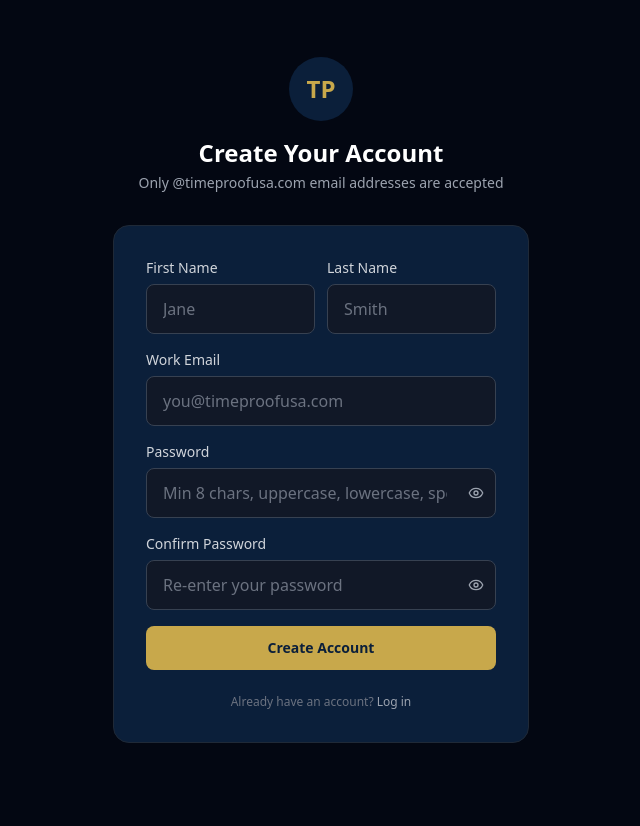
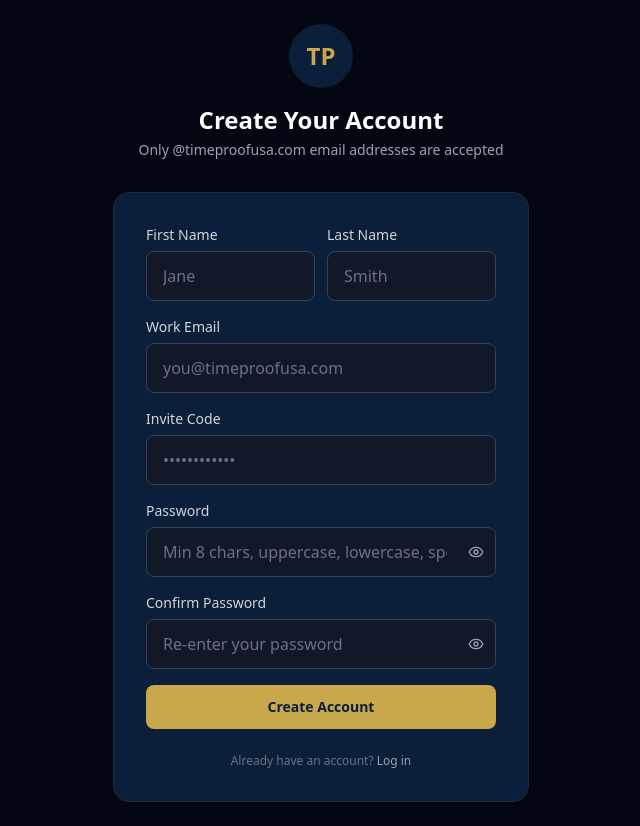
Before and after one commit to stephenhelman/timeprooof-nepq, a Next.js app: page /register in a window 1280 px wide. Shown: the whole page, without its empty margins (319-959 px from the left). Before the commit the page ends 800 px from the top, so only its background shows below. Built offline with nearby package versions, Linux system fonts and the light colour scheme.

Commit message:
fix: add invite code to registration

```diff
--- a/app/(auth)/register/page.tsx
+++ b/app/(auth)/register/page.tsx
@@ -12,6 +12,7 @@ export default function RegisterPage() {
     firstName: "",
     lastName: "",
     email: "",
+    inviteCode: "",
     password: "",
     confirmPassword: "",
   });
@@ -37,6 +38,7 @@ export default function RegisterPage() {
     } else if (!form.email.toLowerCase().endsWith("@timeproofusa.com")) {
       errs.email = "Must be a @timeproofusa.com work email.";
     }
+    if (!form.inviteCode.trim()) errs.inviteCode = "Invite code is required.";
     const pwErr = validatePassword(form.password);
     if (pwErr) errs.password = pwErr;
     if (form.password !== form.confirmPassword)
@@ -63,6 +65,7 @@ export default function RegisterPage() {
           firstName: form.firstName,
           lastName: form.lastName,
           email: form.email,
+          inviteCode: form.inviteCode,
           password: form.password,
         }),
       });
@@ -81,6 +84,11 @@ export default function RegisterPage() {
           errs[k] = (v as string[])[0];
         }
         setFieldErrors(errs);
+        return;
+      }
+
+      if (res.status === 401) {
+        setGeneralError("Registration failed. Check your invite code and try again.");
         return;
       }
 
@@ -184,6 +192,23 @@ export default function RegisterPage() {
               )}
             </div>
 
+            {/* Invite Code */}
+            <div>
+              <label className="block text-sm font-medium text-gray-300 mb-1.5">
+                Invite Code
+              </label>
+              <input
+                type="password"
+                value={form.inviteCode}
+                onChange={(e) => set("inviteCode", e.target.value)}
+                placeholder="••••••••••••"
+                className="w-full bg-gray-900 border border-gray-700 rounded-lg px-4 py-3 text-white placeholder-gray-500 focus:outline-none focus:border-yellow-500 focus:ring-1 focus:ring-yellow-500 transition-colors"
+              />
+              {fieldErrors.inviteCode && (
+                <p className="text-red-400 text-xs mt-1">{fieldErrors.inviteCode}</p>
+              )}
+            </div>
+
             {/* Password */}
             <div>
               <label className="block text-sm font-medium text-gray-300 mb-1.5">
--- a/app/api/auth/register/route.ts
+++ b/app/api/auth/register/route.ts
@@ -14,6 +14,7 @@ const RegisterSchema = z.object({
       (v) => v.toLowerCase().endsWith("@timeproofusa.com"),
       "Must be a @timeproofusa.com work email."
     ),
+  inviteCode: z.string().min(1, "Invite code is required."),
   password: z.string().refine((v) => validatePassword(v) === null, {
     message: "Password does not meet requirements.",
   }),
@@ -31,7 +32,14 @@ export async function POST(req: NextRequest) {
       );
     }
 
-    const { firstName, lastName, email, password } = result.data;
+    const { firstName, lastName, email, inviteCode, password } = result.data;
+
+    if (inviteCode !== process.env.INVITE_CODE) {
+      return NextResponse.json(
+        { error: "Registration failed. Check your invite code and try again." },
+        { status: 401 }
+      );
+    }
 
     const existing = await prisma.user.findUnique({ where: { email } });
     if (existing) {
--- a/app/training/layout.tsx
+++ b/app/training/layout.tsx
@@ -2,6 +2,7 @@ import Link from "next/link";
 import { auth } from "@/auth";
 import { redirect } from "next/navigation";
 import { Settings } from "lucide-react";
+import SignOutButton from "@/components/SignOutButton";
 
 export default async function TrainingLayout({
   children,
@@ -51,6 +52,7 @@ export default async function TrainingLayout({
                 <Settings size={14} />
               </Link>
             )}
+            <SignOutButton />
           </div>
         </div>
       </nav>
--- /dev/null
+++ b/components/SignOutButton.tsx
@@ -0,0 +1,17 @@
+"use client";
+
+import { signOut } from "next-auth/react";
+import { LogOut } from "lucide-react";
+
+export default function SignOutButton() {
+  return (
+    <button
+      onClick={() => signOut({ callbackUrl: "/login" })}
+      className="text-gray-500 hover:text-gray-300 transition-colors flex items-center gap-1"
+      title="Sign out"
+      style={{ minHeight: "unset" }}
+    >
+      <LogOut size={14} />
+    </button>
+  );
+}
--- a/components/study/Navigation.tsx
+++ b/components/study/Navigation.tsx
@@ -2,6 +2,8 @@
 
 import Link from "next/link";
 import { usePathname } from "next/navigation";
+import { signOut } from "next-auth/react";
+import { LogOut } from "lucide-react";
 
 const studyLinks = [
   { href: "/", label: "Overview" },
@@ -36,18 +38,30 @@ export default function Navigation({ userName }: { userName?: string | null }) {
             </Link>
           );
         })}
+        <div className={`${userName ? "ml-auto" : "ml-auto"} flex items-center gap-3 flex-shrink-0`}>
           {userName && (
-          <span className="ml-auto text-xs text-gray-400 whitespace-nowrap pr-3 py-3 flex-shrink-0">
+            <span className="text-xs text-gray-400 whitespace-nowrap">
               {userName}
             </span>
           )}
           <Link
             href="/training"
-          className={`${userName ? "" : "ml-auto"} px-4 py-2 text-sm font-semibold rounded-lg whitespace-nowrap transition-colors flex-shrink-0`}
+            className="px-4 py-2 text-sm font-semibold rounded-lg whitespace-nowrap transition-colors"
             style={{ backgroundColor: "#C8A84B", color: "#0B1F3A" }}
           >
             Training Drills →
           </Link>
+          {userName && (
+            <button
+              onClick={() => signOut({ callbackUrl: "/login" })}
+              className="text-gray-500 hover:text-gray-300 transition-colors"
+              title="Sign out"
+              style={{ minHeight: "unset" }}
+            >
+              <LogOut size={14} />
+            </button>
+          )}
+        </div>
       </div>
     </nav>
   );
```
Lines whose indentation alone changed are shown as unchanged.
